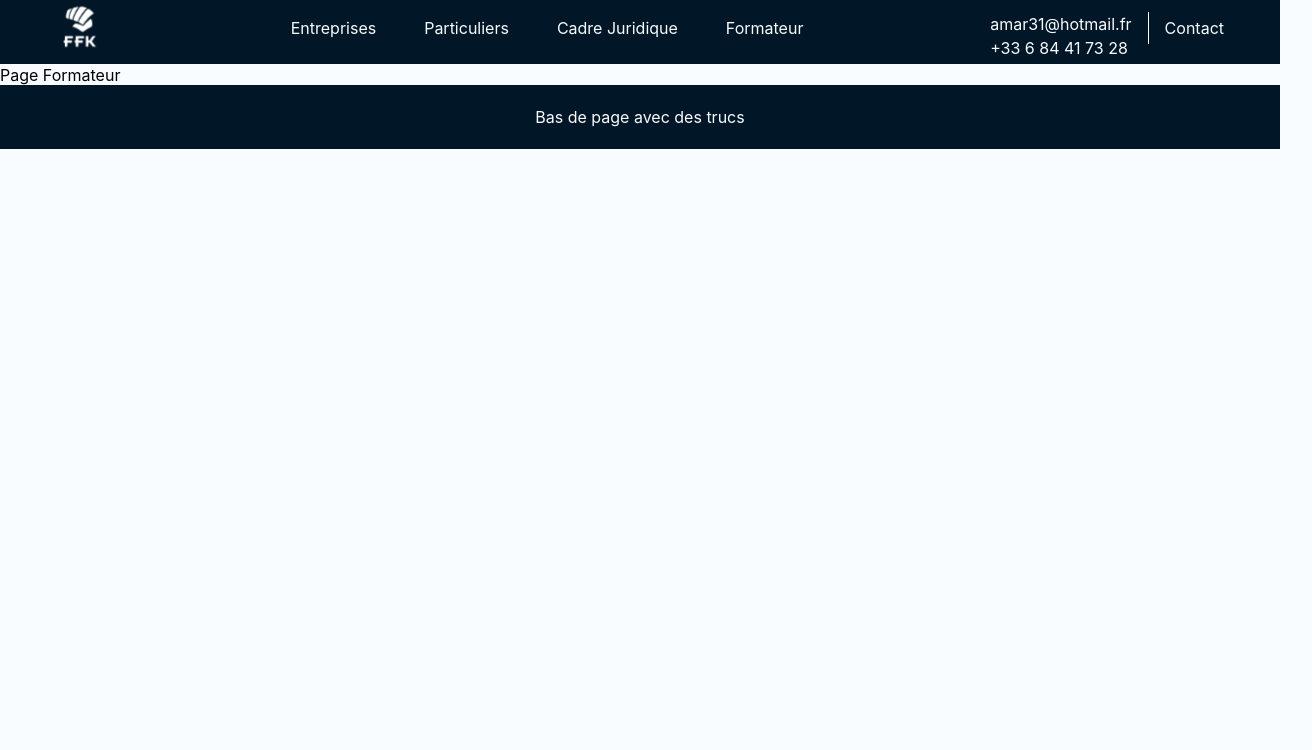
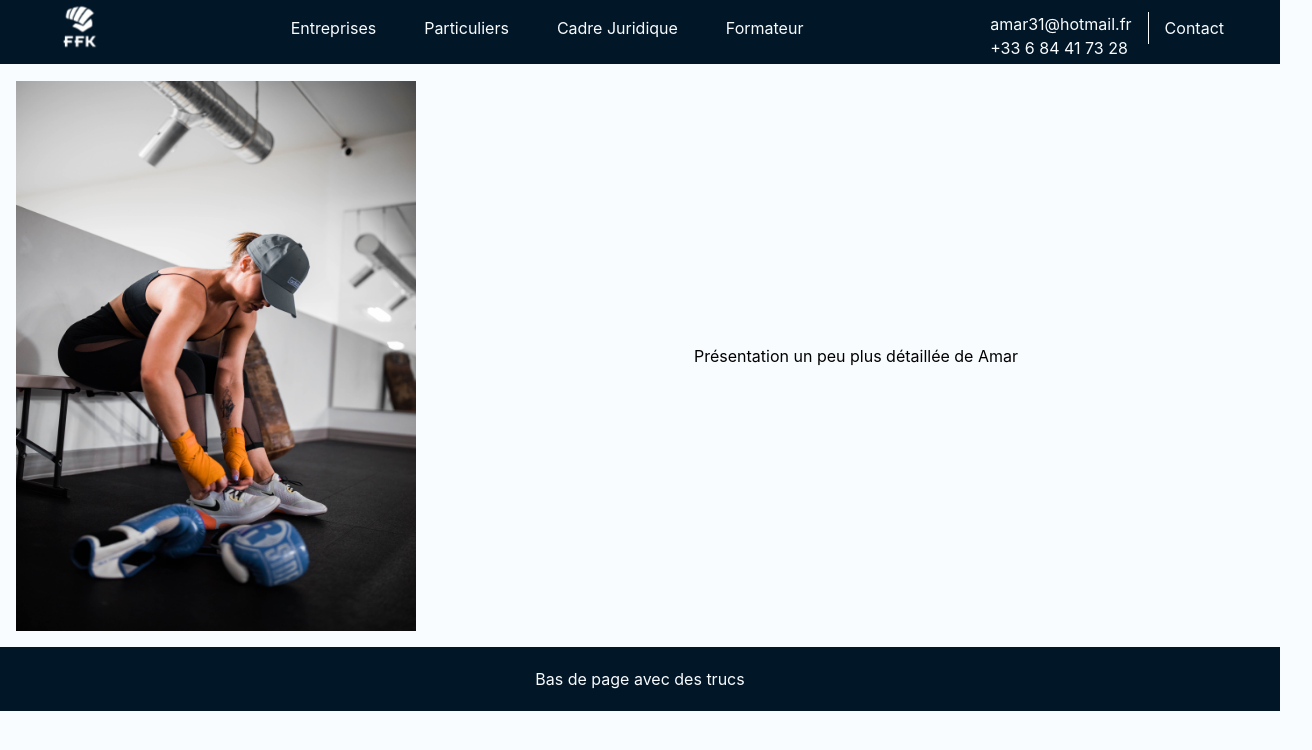
Before and after one commit to Kaa-b/Street-contact, a Next.js app: page /formateur in a window 1280 px wide. Shown: the top 750 px of the page, 1312 px wide, since content can reach past the window. Built offline with nearby package versions, Linux system fonts and the light colour scheme.

Commit message:
starting formateur page

```diff
--- a/pages/formateur.tsx
+++ b/pages/formateur.tsx
@@ -1,20 +1,39 @@
 import Head from 'next/head';
+import Image from 'next/image';
 
 import Navbar from 'components/nav/Navbar';
 import Footer from 'components/footer/Footer';
 
+import styles from '../styles/formateur.module.css';
+
 export default function Formateur() {
   return (
-    <>
+    <div className={styles.container}>
       <Head>
         <title>Formateur</title>
         <meta name="description" content="Page Formateur" />
       </Head>
       <Navbar />
       <main>
-        Page Formateur
+        <section className={styles.header}>
+          <div className={styles.headerPicture}>
+              <Image
+                src="/static/heroImg.jpg"
+                alt="Hero image girl fighting"
+                width={400}
+                height={550}
+              />
+          </div>
+          <div className={styles.headerPresentation}>
+            <p>Présentation un peu plus détaillée de Amar</p>
+          </div>
+        </section>
+        <section className={styles.links}>
+          <div className={styles.linkContent}></div>
+          <div className={styles.linkPictures}></div>
+        </section>
       </main>
       <Footer/>
-    </>
+    </div>
   );
 }
--- /dev/null
+++ b/styles/formateur.module.css
@@ -0,0 +1,35 @@
+.container {
+  display: flex;
+  flex-direction: column;
+}
+
+/* ~~~~~~~~~~~~~~~~~~~~~~~~~~~~~~~~~ HEADER SECTION ~~~~~~~~~~~~~~~~~~~~~~~~~~~~~~~~~ */
+
+.header {
+  display: flex;
+  flex-direction: row;
+  padding: 1rem;
+
+  height: 100%;
+  width: 100%;
+}
+
+.headerPicture {
+  display: flex;
+}
+
+.headerPresentation {
+  align-items: center;
+  display: flex;
+  justify-content: center;
+
+  width: 100%;
+}
+
+/* ~~~~~~~~~~~~~~~~~~~~~~~~~~~~~~~~~ LIBKS SECTION ~~~~~~~~~~~~~~~~~~~~~~~~~~~~~~~~~ */
+
+/* .links {} */
+
+/* .linkContent {} */
+
+/* .linkPictures {} */
```
Also changed, not shown: styles/juridiction.module.css (+7 -6 lines).
